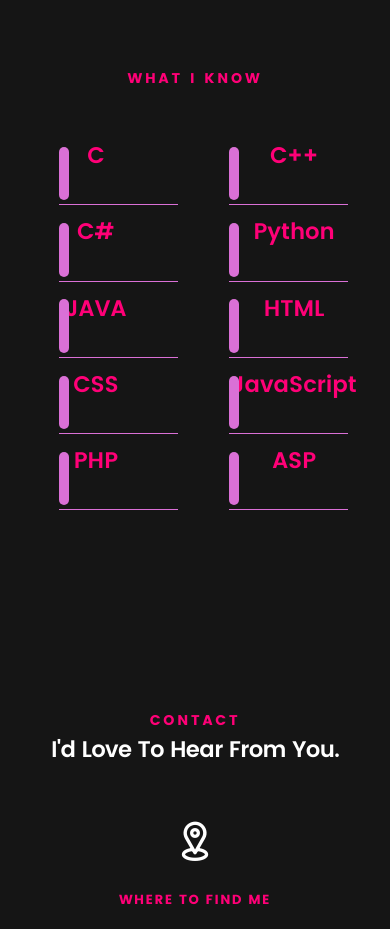
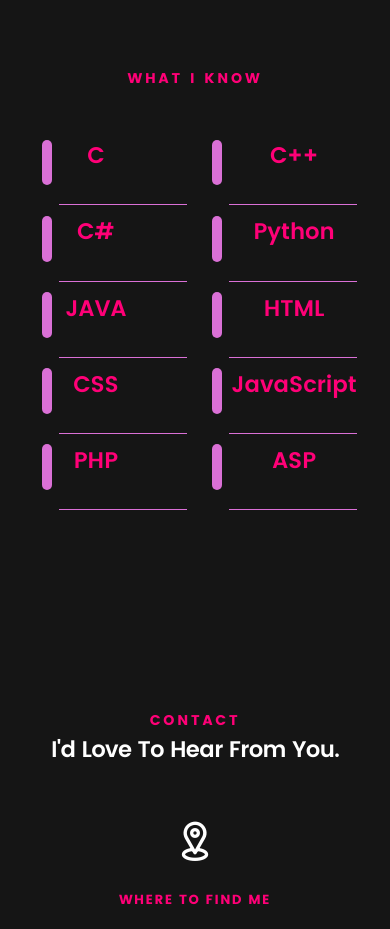
Before and after one commit to ezyway/ezyway.github.io, a plain HTML site: page index.html in a window 390 px wide. Shown: the part 3940-4869 px from the top of the page. Drawn offline with Linux system fonts and the light colour scheme; files whose address does not match are found by name.

Commit message:
Update main.css

```diff
--- a/css/main.css
+++ b/css/main.css
@@ -64,17 +64,17 @@ table td:after{
 	bottom: 0;
 	left: 20%;
 	height: 1px;
-	width: 70%;
+	width: 60%;
 }
 table td:before{
 	content: "";
 	background: orchid;
 	position: absolute;
-	bottom: 5px;
-	left: 20%;
-	height: 70%;
+	bottom: 20px;
+	left: 15%;
+	height: 60%;
 	width: 10px;
-	border-radius: 10px;
+	border-radius: 50px;
 }
 
 
@@ -101,6 +101,20 @@ html {
 @media only screen and (max-width:768px) {
 	html {
 		font-size: 10px;
+	}
+	table td:after{
+		bottom: 0;
+		left: 20%;
+		height: 1px;
+		width: 60%;
+		width: 75%;
+	}
+	table td:before{
+		bottom: 20px;
+		left: 10%;
+		height: 60%;
+		width: 10px;
+		border-radius: 50px;
 	}
 }
 @media only screen and (max-width:400px) {
```
